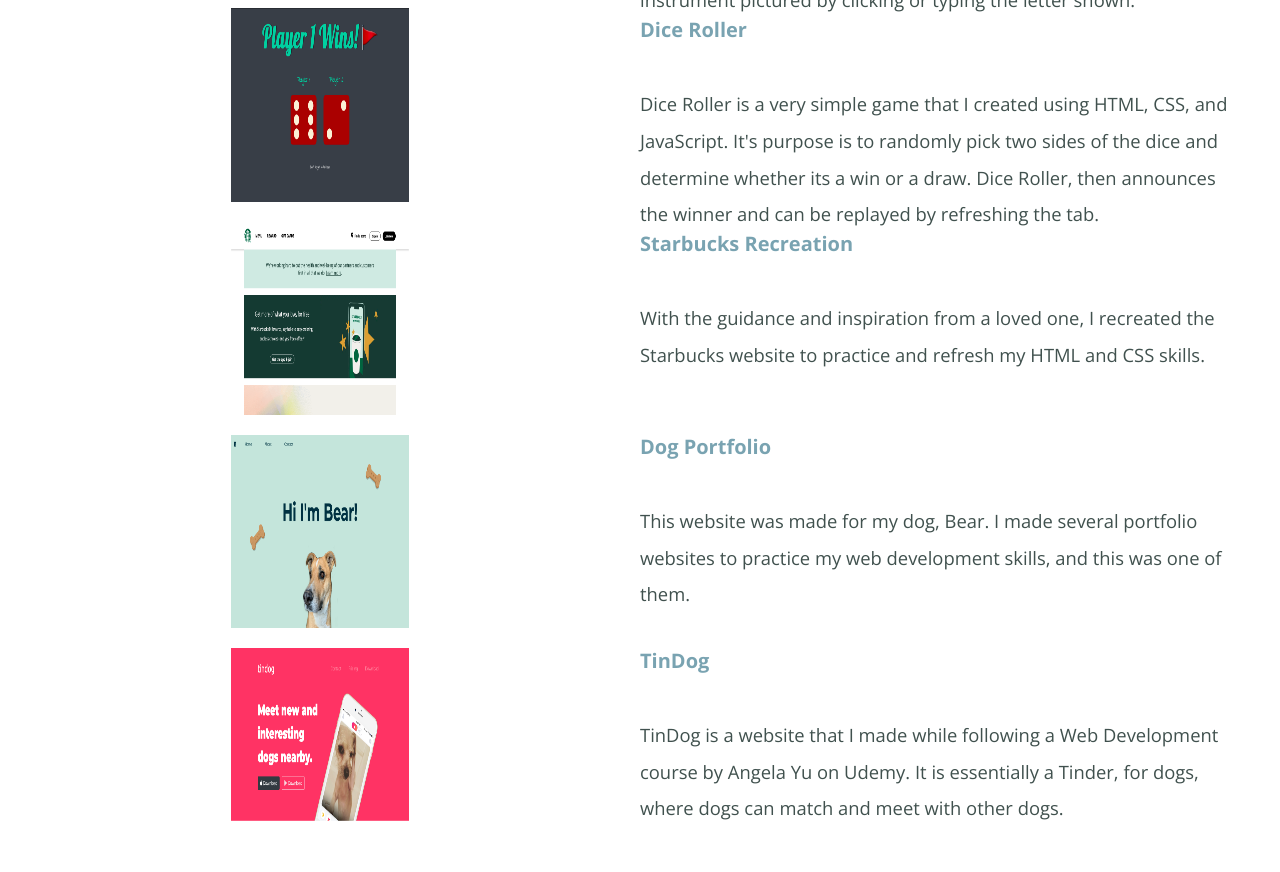
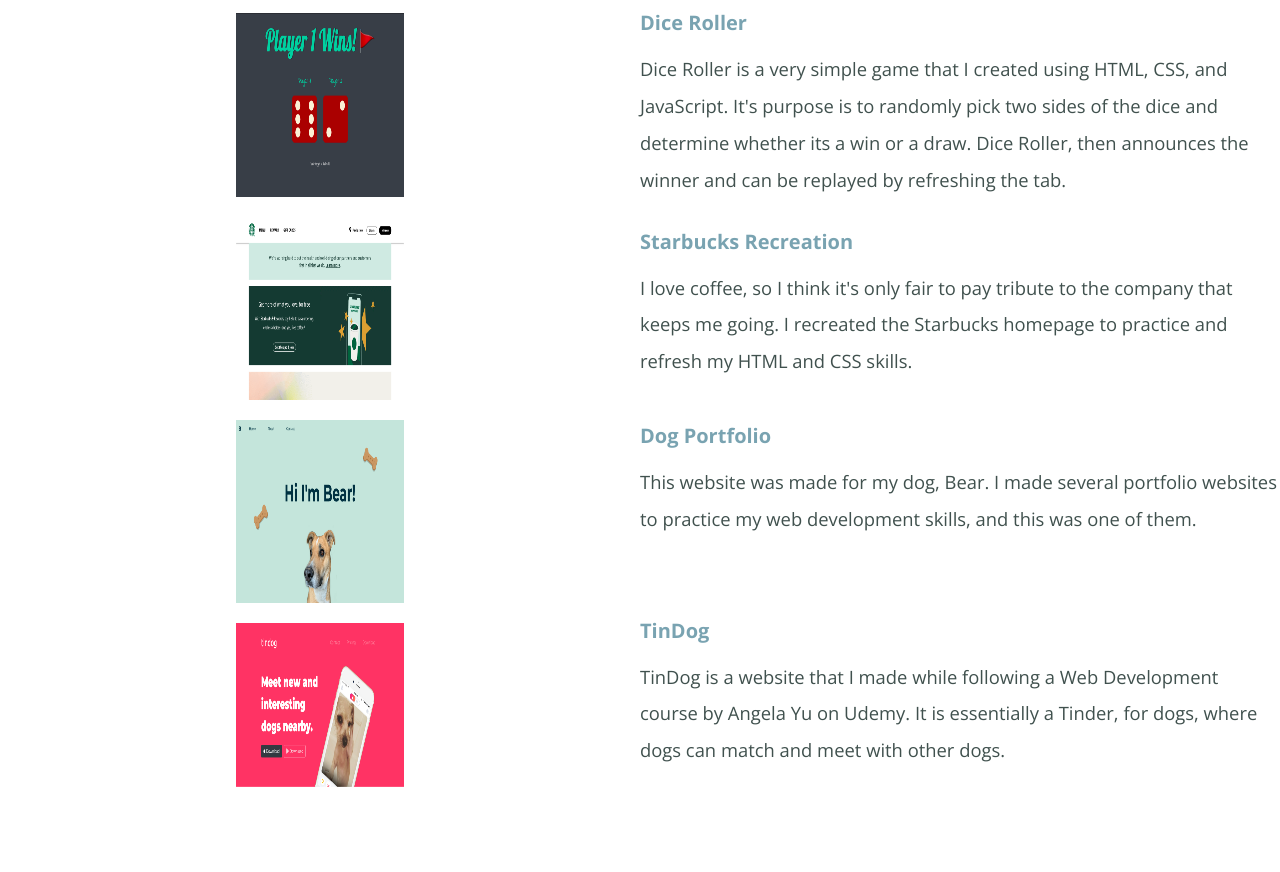
Before and after one commit to nichoalm/my-site, a plain HTML site: page index.html in a window 1280 px wide. Shown: the part 3288-4160 px from the top of the page. Drawn offline with nearby package versions, Linux system fonts and the light colour scheme.

Commit message:
website updates

```diff
--- a/css/styles.css
+++ b/css/styles.css
@@ -184,7 +184,7 @@
 }
 
 .projects .left-proj .proj-image{
-  margin-top: 30px;
+  margin-top: 20px;
   width: 50%;
   height: 100%;
 }
@@ -199,12 +199,27 @@
 }
 
 .projects .right-proj .descriptions{
+  margin-top: 7px;
   text-align: left;
-  margin-top: 10px;
-  width: 95%;
-  height: 20%;
+  width: 100%;
+  height: 21%;
+  display: flex;
+  flex-direction: column;
+  justify-content: left;
+  align-items: left;
 }
 
+.projects .right-proj .descriptions .text{
+  line-height: 1rem;
+}
+
+.projects .right-proj .descriptions a{
+  margin: 0;
+}
+
+.projects .right-proj .descriptions h3:hover{
+  color: #40514E;
+}
 
 /* Contact Info */
 
--- a/index.html
+++ b/index.html
@@ -121,7 +121,7 @@
         <a href="https://nichoalm.github.io/web/diceroller_website"><img class="proj-image" src="images/project-images/dice-roller.png" alt="dice"></a>
         <a href="https://nichoalm.github.io/web/starbucks_website"><img class="proj-image" src="images/project-images/starbucks-rec.png" alt="starbs"></a>
         <a href="https://nichoalm.github.io/web/bear_website"><img class="proj-image" src="images/project-images/bear.png" alt="bear"></a>
-        <a href="https://nichoalm.github.io/web/tindog_website"><img class="proj-image" src="images/project-images/tindog.png" alt="tindog"></a>
+        <a href="https://nichoalm.github.io/web/tindog"><img class="proj-image" src="images/project-images/tindog.png" alt="tindog"></a>
       </div>
       <div class="right-proj">
         <div class="descriptions">
@@ -149,8 +149,8 @@
         <div class="descriptions">
           <a href="https://nichoalm.github.io/web/starbucks_website"><h3>Starbucks Recreation</h3></a>
           <div class="text">
-            <p> With the guidance and inspiration from a loved one, I recreated the Starbucks website
-              to practice and refresh my HTML and CSS skills.
+            <p> I love coffee, so I think it's only fair to pay tribute to the company that keeps me going.
+              I recreated the Starbucks homepage to practice and refresh my HTML and CSS skills.
             </p>
           </div>
         </div>
@@ -165,7 +165,7 @@
         </div>
 
         <div class="descriptions">
-          <a href="https://nichoalm.github.io/web/tindog_website"><h3>TinDog</h3></a>
+          <a href="https://nichoalm.github.io/web/tindog"><h3>TinDog</h3></a>
           <div class="text">
             <p>TinDog is a website that I made while following a Web Development course by Angela Yu
               on Udemy. It is essentially a Tinder, for dogs, where dogs can match and meet with other dogs.
```
Also changed, not shown: 1 other file.
